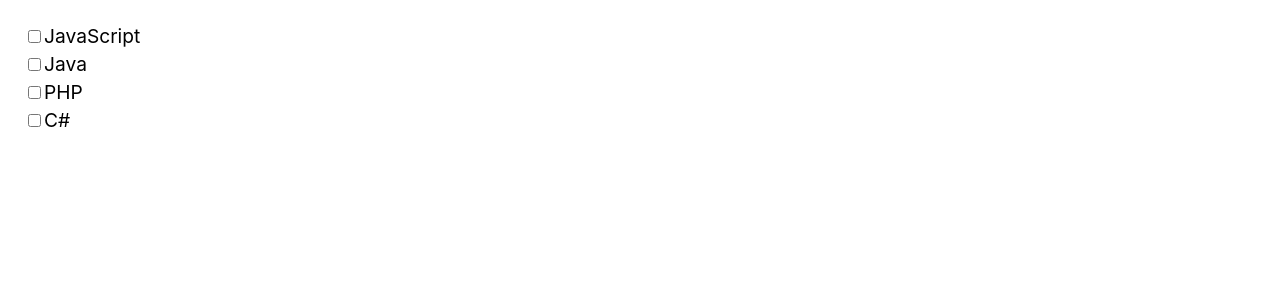
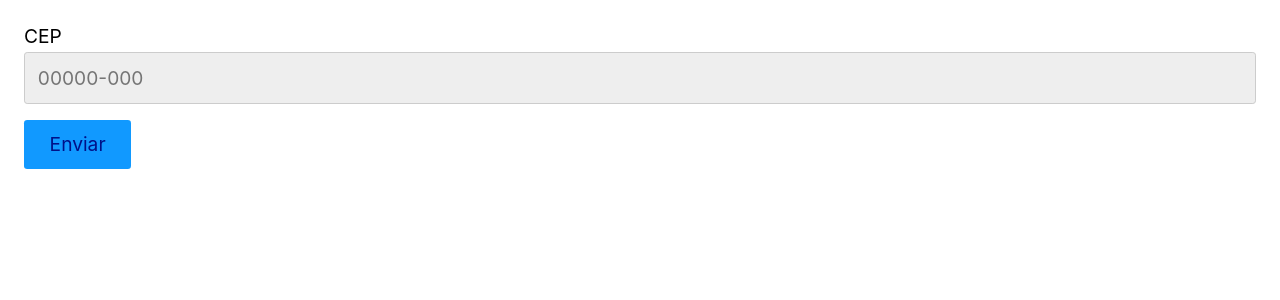
Before and after one commit to Henrique1204/React-Origamid, a React (Create React App) app in the folder appreact/: page / in a window 1280 px wide. Shown: the top 300 px of the page. Built offline with nearby package versions, Linux system fonts and the light colour scheme; the HTML template or start-up script is replaced by a standard one.

Commit message:
Adicionar exemplo de validacao de cep

```diff
--- a/appreact/src/App.js
+++ b/appreact/src/App.js
@@ -1,16 +1,59 @@
 import React from 'react';
-import Checkbox from './Form/Checkbox';
+import Input from "./Form/Input.js";
 
 const App = () => {
-    const [linguagens, setLinguagens] = React.useState([]);
+    const [cep, setCep] = React.useState("");
+    const [erro, setErro] = React.useState(null);
 
-    // No caso de ser um checkbox individual, você mantém do memso jeito.
-    // E para checar se foi selecionado ou não você utiliza a fomra abaixo:
-    // if (linguagens > 0) "Enviar"
+    function validarCep(valor) {
+        if (valor.length === 0) {
+            setErro("Preencha um valor.");
+            return false;
+        } else if (!/^\d{5}-?\d{3}$/.test(valor)) {
+            // ^ - Diz que tem que começar ali.
+            // \d{5} - Diz que tem que ter 5 digitos.
+            // -? - Diz que o traço é opcional.
+            // \d{3} - Diz que tem que ter mais 3 digitos.
+            // $ - Diz que tem que acabar ali.
+            // .test() - Método de regex, que testa se o valor passado é válido pra expressão definida.
+            setErro("Preencha um CEP válido.");
+            return false;
+        } else {
+            setErro(null);
+            return true;
+        }
+    }
+
+    const inputCepProps = {
+        label: "CEP",
+        id: "cep",
+        placeholder: "00000-000",
+        value: cep,
+        onChange: ({target}) => {
+            if (erro) validarCep(target.value);
+            setCep(target.value);
+        },
+        onBlur: ({target}) => {
+            validarCep(target.value);
+        }
+    };
+
+    function handleSubmit(event) {
+        event.preventDefault();
+
+        if (validarCep(cep)) {
+            console.log("Enviou!");
+            setErro(null);
+        } else {
+            setErro("Erro ao enviar, verifique os campos!");
+        }
+    }
 
     return (
-        <form>
-            <Checkbox options={["JavaScript", "Java", "PHP", "C#"]} valor={linguagens} setValor={setLinguagens}/>
+        <form onSubmit={handleSubmit}>
+            <Input {...inputCepProps} />
+            {erro && <small>{erro}</small>}
+            <button>Enviar</button>
         </form>
     );
 };
```
